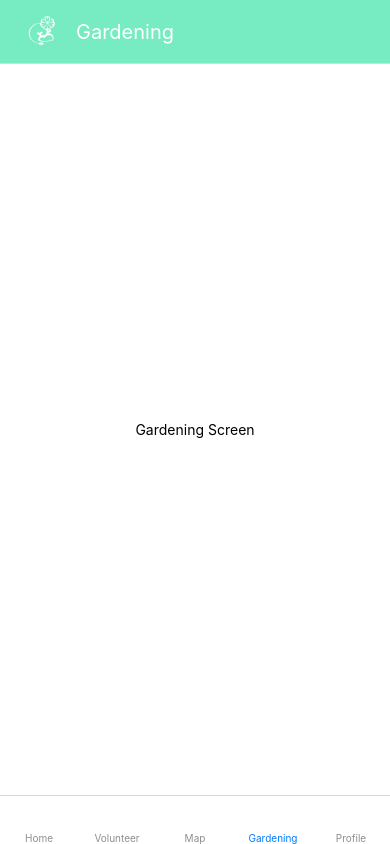
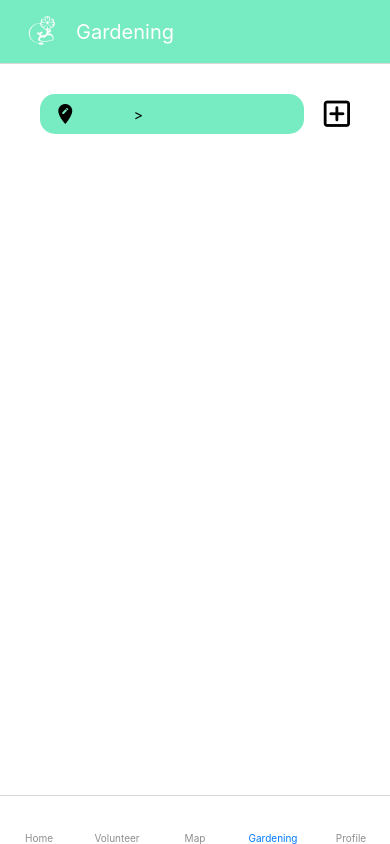
Before and after one commit to K-Hackathon-CityGardening/Front_Rep_2, a React Native app: screen /Gardening in a window 390 px wide. Built offline with nearby package versions, Linux system fonts and the light colour scheme.

Commit message:
[ADD]gardeningPage 위치 설정 기능 추가

```diff
--- a/pages/GardeningPage.jsx
+++ b/pages/GardeningPage.jsx
@@ -1,19 +1,92 @@
-import {View, Text, StyleSheet} from 'react-native';
+import {Text, View, StyleSheet, TouchableOpacity} from 'react-native';
 import * as React from 'react';
+import {useState} from 'react';
+import MaterialIcons from 'react-native-vector-icons/MaterialIcons';
+import Octicons from 'react-native-vector-icons/Octicons';
+import LocationModal from '../components/LocationModal';
 
 const styles = StyleSheet.create({
-  container: {
+  screen: {
     flex: 1,
+    backgroundColor: '#FFF',
+    padding: 30,
+  },
+  locationSelector: {
+    flexDirection: 'row',
+    justifyContent: 'space-around',
     alignItems: 'center',
-    justifyContent: 'center',
-    backgroundColor: '#fff',
+  },
+  locationBox: {
+    flexDirection: 'row',
+    width: '80%',
+    height: 40,
+    borderRadius: 15,
+    backgroundColor: '#77EBC1',
+    elevation: 6,
+    shadowColor: 'black',
+    alignItems: 'center',
+  },
+  button: {
+    alignItems: 'center',
+  },
+  locationIcon: {
+    alignItems: 'flex-start',
+    marginRight: '20%',
+    marginLeft: '5%',
   },
 });
 
 function GardeningScreen() {
+  const [isModalVisible, setIsModalVisible] = useState(false);
+  const [selectedRegion, setSelectedRegion] = useState('');
+  const [selectedCity, setSelectedCity] = useState('');
+
+  const showLocation = () => {
+    setIsModalVisible(true);
+  };
+
+  const showLocationClose = () => {
+    setIsModalVisible(false);
+  };
+
+  const handleRegionSelect = region => {
+    setSelectedRegion(region);
+  };
+
+  const handleCitySelect = city => {
+    setSelectedCity(city);
+  };
+
   return (
-    <View style={styles.container}>
-      <Text style={{color: 'black'}}>Gardening Screen</Text>
+    <View style={styles.screen}>
+      <View style={styles.locationSelector}>
+        <View style={styles.locationBox}>
+          <MaterialIcons
+            style={styles.locationIcon}
+            name="edit-location"
+            size={24}
+            color="black"
+          />
+          <Text>
+            {selectedRegion} {'>'} {selectedCity}
+          </Text>
+        </View>
+        <TouchableOpacity style={styles.button}>
+          <Octicons
+            name="diff-added"
+            size={30}
+            color="black"
+            onPress={showLocation}
+          />
+        </TouchableOpacity>
+        <LocationModal
+          isVisible={isModalVisible}
+          onClose={showLocationClose}
+          selectedRegion={selectedRegion}
+          selectedCity={selectedCity}
+          onRegionSelect={handleRegionSelect}
+          onCitySelect={handleCitySelect}></LocationModal>
+      </View>
     </View>
   );
 }
```
